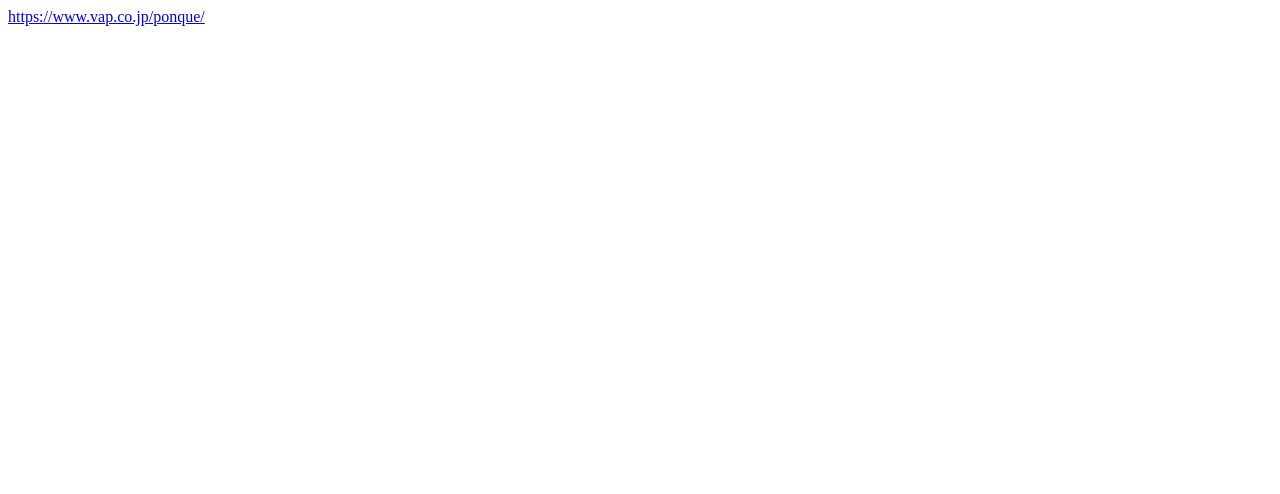
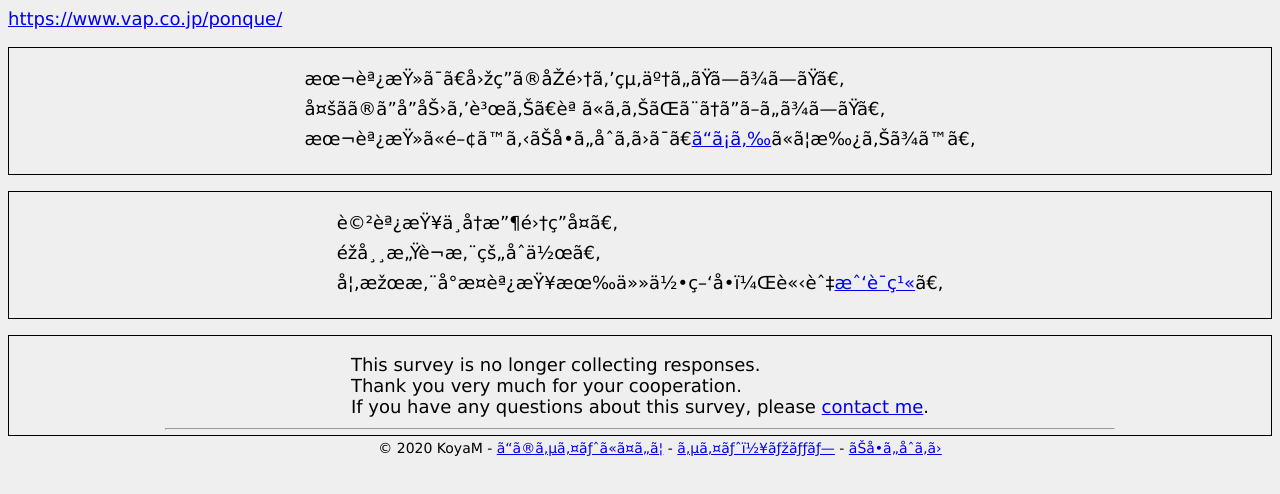
Before and after one commit to KoyaM/ponkotsu.quest, a plain HTML site: page index.html in a window 1280 px wide. Drawn offline with nearby package versions, Linux system fonts and the light colour scheme; a script that the page names is missing.

Commit message:
Update index.html

```diff
--- a/index.html
+++ b/index.html
@@ -6,3 +6,114 @@
     <p><a href="https://www.vap.co.jp/ponque/" title="ポンコツクエスト～魔王と派遣の魔物たち～ 公式サイト｜VAP">https://www.vap.co.jp/ponque/</a></p>
   </body>
 </html>
+
+
+<!DOCTYPE html>
+<html dir="ltr" lang="ja">
+	<head>
+		<meta http-equiv="pragma" content="no-cache">
+		<meta http-equiv="cache-control" content="no-cache">
+		<script type="text/javascript" src="https://koy.am/js/jquery.min.js"></script>
+		<script type="text/javascript" src="https://koy.am/js/footerFixed.js"></script>
+		<style type="text/css">
+			body {
+				background-color:#efefef;
+			}
+			.message1 {
+				margin: 16px auto;
+				text-align: center;
+				display: block;
+				border: 1px solid #000;
+			}
+			.message1 .contents1 {
+				text-align: left;
+				display: inline-block;
+			}
+			.message2 {
+				margin: 16px auto;
+				text-align: center;
+				display: block;
+				border: 1px solid #000;
+			}
+			.message2 .contents2 {
+				text-align: left;
+				display: inline-block;
+			}
+			.message3 {
+				margin: 16px auto;
+				text-align: center;
+				display: block;
+				border: 1px solid #000;
+			}
+			.message3 .contents3 {
+				text-align: left;
+				display: inline-block;
+			}
+			p {
+				font-family: 'Lucida Grande', 'Hiragino Kaku Gothic ProN', 'ヒラギノ角ゴ ProN W3', 'Meiryo', 'メイリオ', 'sans-serif';
+				font-size: 18px;
+			}
+			#search {
+				margin-left: 20%;
+				margin-right: 20%;
+				margin-bottom: -24px;
+			}
+			p#footer {
+				text-align: center;
+				font-size: 14px;
+				margin-top: 0px;
+				margin-bottom: 0px;
+				margin-left: 40px;
+				padding-top: 0px;
+				padding-bottom: 4px;
+			}
+		</style>
+		<meta http-equiv="Content-Type" content="text/html; charset=utf-8">
+		<meta charset="utf-8">
+		<meta name="viewport" content="width=device-width, initial-scale=1.0">
+		<title>お知らせ | スマートフォンに関する調査</title>
+		<link rel="icon" href="https://koy.am/favicon.ico">
+		<meta name="robots" content="noindex,nofollow,noarchive">
+		<script async src="https://www.googletagmanager.com/gtag/js?id=UA-46663894-23"></script>
+		<script>
+			window.dataLayer = window.dataLayer || [];
+			function gtag(){dataLayer.push(arguments);}
+			gtag('js', new Date());
+
+			gtag('config', 'UA-46663894-23');
+		</script>
+	</head>
+	<body>
+		<div class="message1">
+			<p class="contents1">
+				本調査は、回答の収集を終了いたしました。<br />
+				多くのご協力を賜り、誠にありがとうございました。<br />
+				本調査に関するお問い合わせは、<a href="https://form.run/@koya" title="Contact">こちら</a>にて承ります。
+			</p>
+		</div>
+		<div class="message2">
+			<p class="contents2">
+				該調查不再收集答复。<br />
+				非常感謝您的合作。<br />
+				如果您對此調查有任何疑問，請與<a href="https://form.run/@koya" title="Contact">我聯繫</a>。
+			</p>
+		</div>
+		<div class="message3">
+			<p class="contents3">
+				This survey is no longer collecting responses.<br />
+				Thank you very much for your cooperation.<br />
+				If you have any questions about this survey, please <a href="https://form.run/@koya" title="Contact">contact me</a>.
+			</p>
+		</div>
+		<div id="footer">
+			<div id="search">
+				<script async src="https://cse.google.com/cse.js?cx=15346626d3df3179f"></script>
+				<div class="gcse-search"></div>
+			</div>
+			<hr width="75%">
+			<p id="footer">
+				&copy; 2020 KoyaM - <a href="https://koy.am/about/" title="About this site">このサイトについて</a> - <a href="https://koy.am/sitemaps/" title="Sitemaps">サイト･マップ</a> - <a href="https://form.run/@koya" title="Contact">お問い合わせ</a>
+			</p>
+		</div>
+	</body>
+</html>
```
